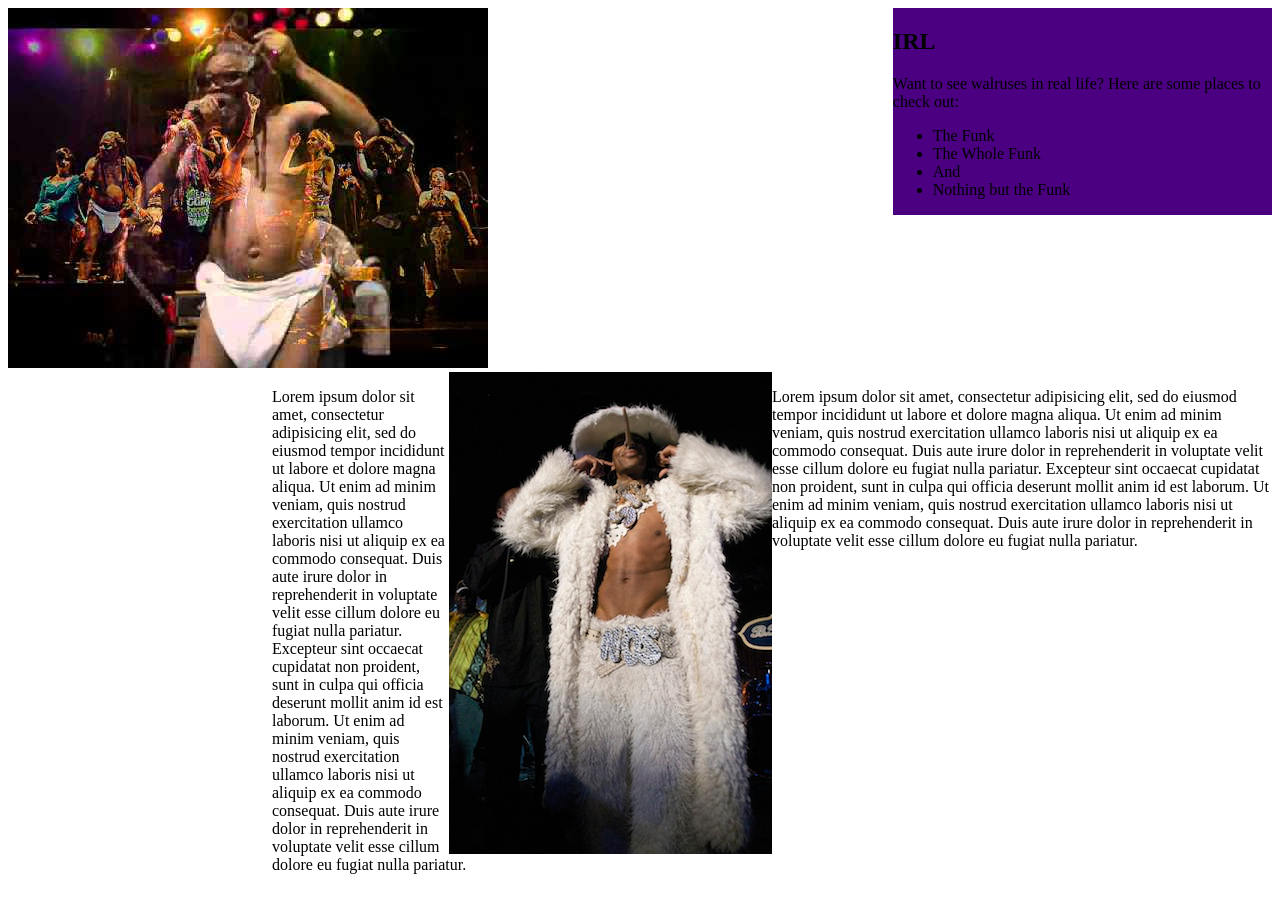
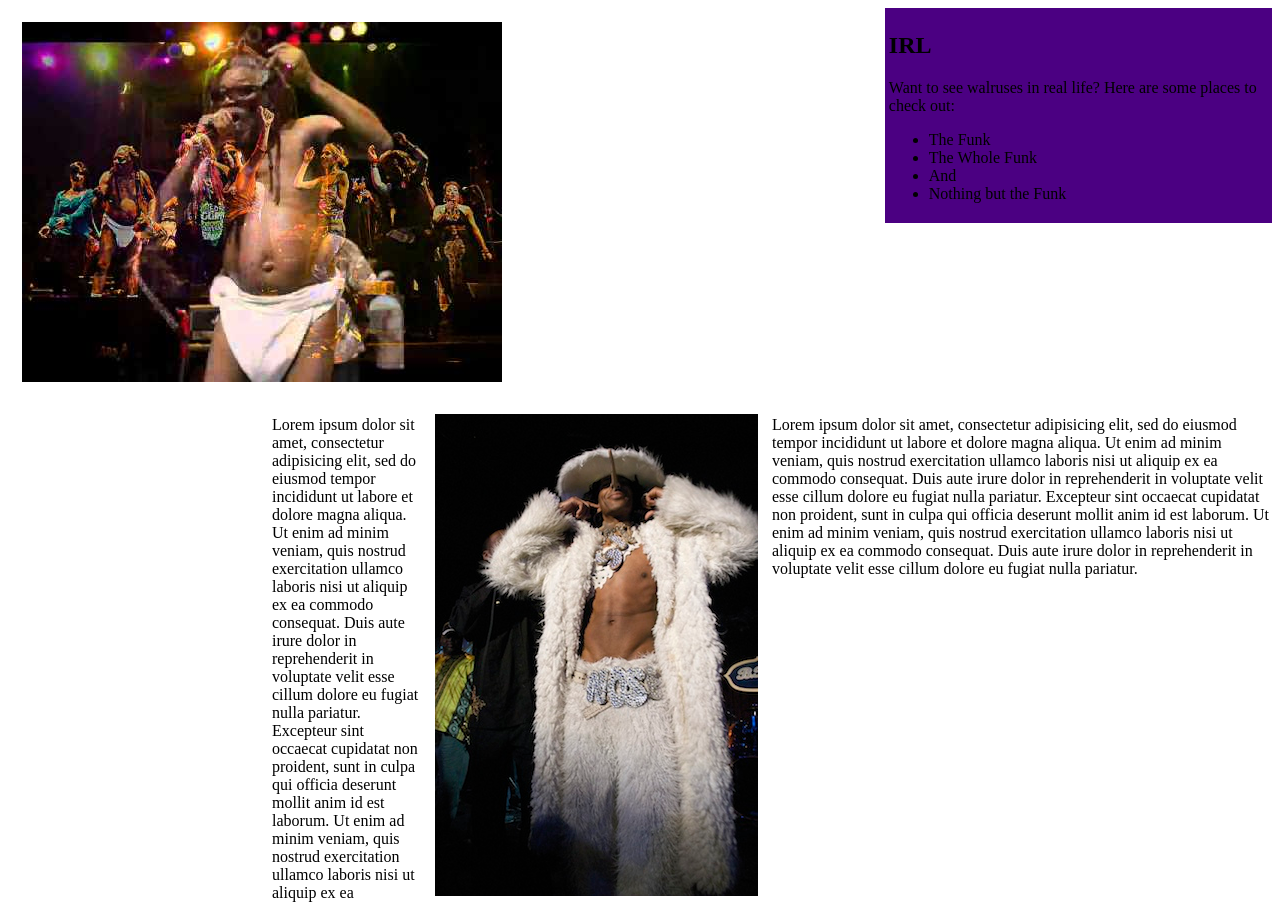
Before and after one commit to NicoN00b/funkadelic, a plain HTML site: page index.html in a window 1280 px wide. Shown: the top 902 px of the page. Drawn offline with Linux system fonts and the light colour scheme.

Commit message:
add border padding etc.

```diff
--- a/css/styles.css
+++ b/css/styles.css
@@ -2,6 +2,8 @@
   width: 30%;
   float: inline-end;
   background-color: indigo;
+  border: 6px;
+  padding: 4px;
 }
 .column {
   width: 500px;
@@ -9,4 +11,5 @@
 }
 img {
   float:inherit;
+  padding: 14px;
 }
```
